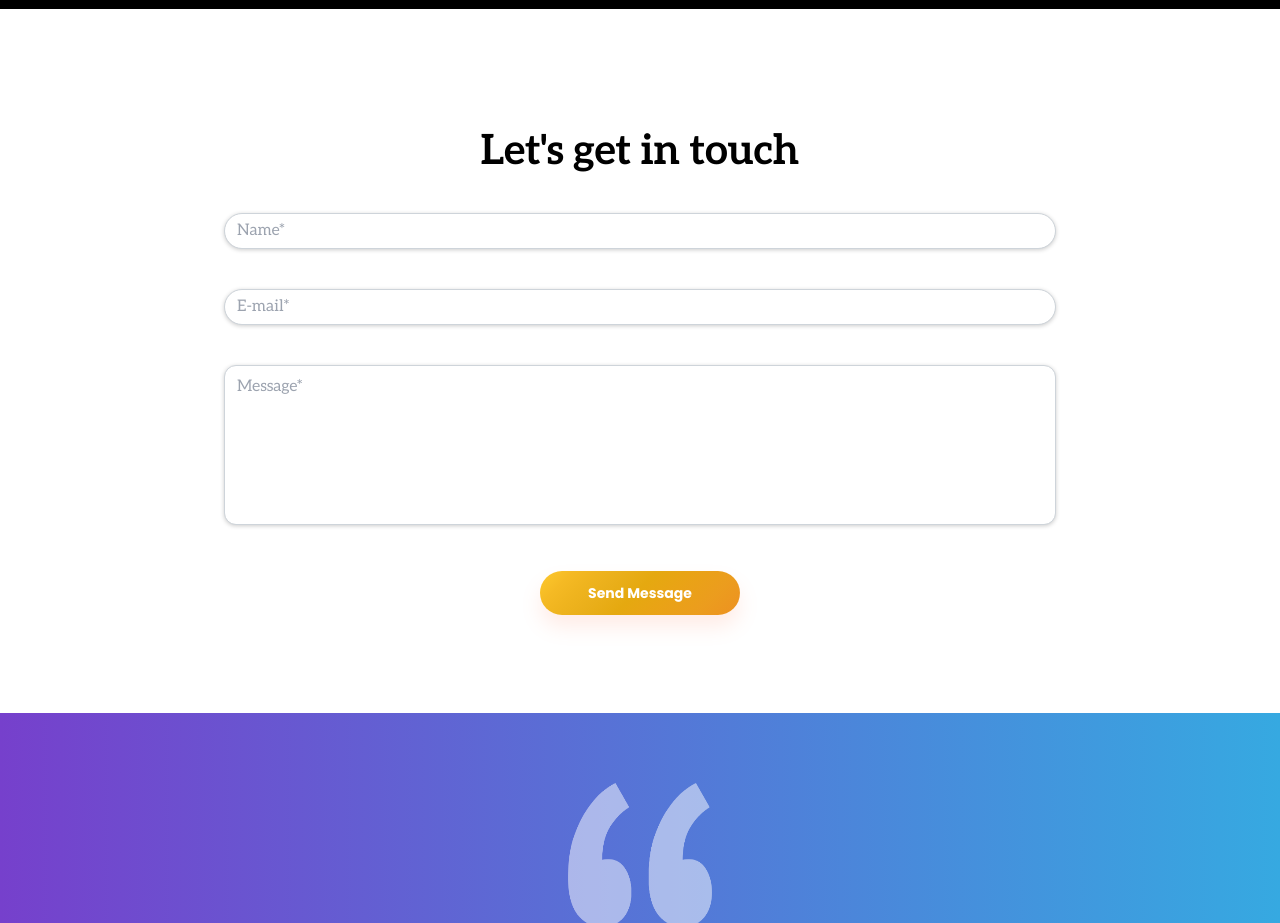
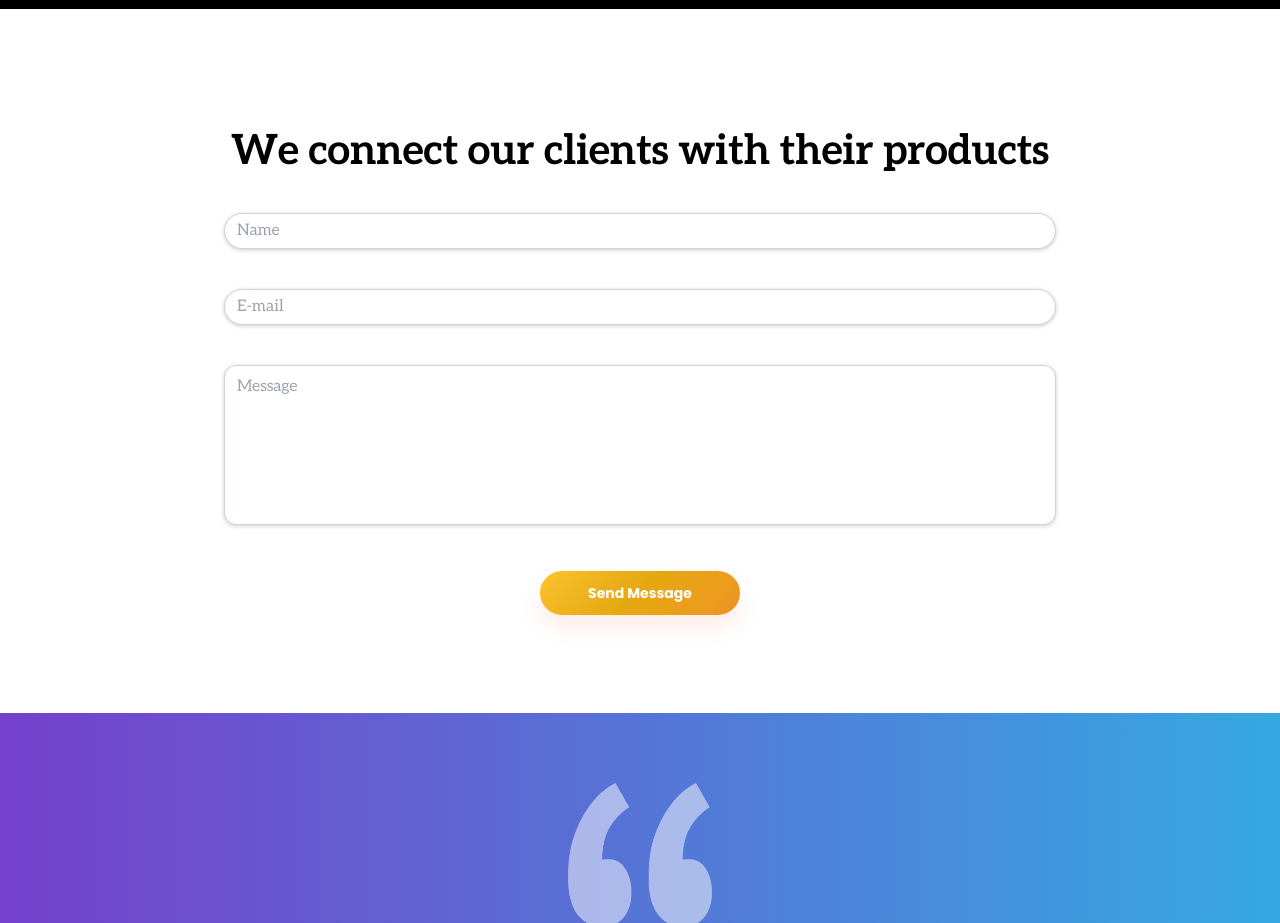
Before and after one commit to ignacioLiotti/test-1441654, a Next.js app: page /nearshore-software-development in a window 1280 px wide. Shown: the part 3840-4763 px from the top of the page. Built offline with nearby package versions, Linux system fonts and the light colour scheme.

Commit message:
translated newshore contact form

```diff
--- a/components/NearshoreContactForm.jsx
+++ b/components/NearshoreContactForm.jsx
@@ -3,7 +3,7 @@
 import { faCheck, faXmark } from "@fortawesome/free-solid-svg-icons";
 import Boop from "./Boop";
 
-function ContactForm({title}) {
+function ContactForm({translation}) {
   const [validForm, setValidForm] = useState(true);
   const [errorSendingMessage, setErrorSendingMessage] = useState(false);
   const [messageSent, setMessageSent] = useState(false);
@@ -90,27 +90,27 @@
     <>
       {messageSent && (
         <div className="w-full h-full flex flex-col items-center">
-          <span className="text-4xl text-white font-bold font-open-sans my-24">Message sent!</span>
-          <span className="text-lg text-white font-bold font-open-sans mb-6">We will contact you soon</span>
+          <span className="text-4xl text-white font-bold font-open-sans my-24">{translation.form_sent}</span>
+          <span className="text-lg text-white font-bold font-open-sans mb-6">{translation.form_contact}</span>
           <button
             className="inline-block action-button-gradient py-2 px-6 sm:py-3 sm:px-12
               rounded-full cursor-pointer font-open-sans text-white text-xs sm:text-sm
               transition-all duration-300 ease-in-out"
             onClick={handleBackToHome}
           >
-            Back to Home
+            {translation.form_back}
           </button>
         </div>
       )}
       {!messageSent && (
         <>
-          <h2 className="font-aleo text-black text-center text-[2.6rem] font-semibold leading-[1.4] tracking-normal mt-4 mb-8 ">{title}</h2>
+          <h2 className="font-aleo text-black text-center text-[2.6rem] font-semibold leading-[1.4] tracking-normal mt-4 mb-8 ">{translation.title}</h2>
           <form action="#" onSubmit={handleSubmit} className="flex flex-col w-full">
             <div className="relative mb-4">
               <div className={`${(name.length > 0) ? 'block' : 'hidden'}`}>
                 <FontAwesomeIcon
                   icon={nameValid ? faCheck : faXmark}
-                  className={`${(nameValid) ? 'text-green-600' : 'text-red-700'}  text-xl absolute right-2 top-2`}
+                  className={`${(nameValid) ? 'text-green-600' : 'text-red-700'}  text-xl absolute right-4 top-2`}
                 />
               </div>
               <input
@@ -118,21 +118,21 @@
                 ref={nameInput}
                 onChange={handleNameInput}
                 type="text"
-                placeholder="Name*"
+                placeholder={translation.form_name}
                 className={`w-full h-9  px-3 text-base text-gray-placeholder bg-white bg-clip-padding
                 border border-gray-border rounded-3xl focus:ring focus:ring-icon-blue outline-none font-aleo contact-shadow
                 ${(nameValid || name.length === 0) ? 'focus:ring-icon-blue' : 'focus:ring-red-700 border-2 border-red-700'}
                 ${(nameValid) ? 'border-2 border-green-600' : ''}`}
               />
               <div className={`${(nameValid || name.length === 0) ? 'opacity-0' : 'opacity-100  text-black'} text-white text-sm pl-2 pt-1`}>
-                Name must be at least 5 characters long.
+                {translation.form_name_error}
               </div>
             </div>
             <div className="relative mb-4">
               <div className={`${(email.length > 0) ? 'block' : 'hidden'}`}>
                 <FontAwesomeIcon
                   icon={emailValid ? faCheck : faXmark}
-                  className={`${(emailValid) ? 'text-green-600' : 'text-red-700'}  text-xl absolute right-2 top-2`}
+                  className={`${(emailValid) ? 'text-green-600' : 'text-red-700'}  text-xl absolute right-4 top-2`}
                 />
               </div>
               <input
@@ -140,28 +140,28 @@
                 ref={emailInput}
                 onChange={handleEmailInput}
                 type="email"
-                placeholder="E-mail*"
+                placeholder={translation.form_email}
                 className={`w-full h-9  px-3 text-base text-gray-placeholder bg-white bg-clip-padding contact-shadow
                 border border-gray-border rounded-3xl focus:ring focus:ring-icon-blue outline-none font-aleo
                 ${(emailValid || email.length === 0) ? 'focus:ring-icon-blue' : 'focus:ring-red-700 border-2 border-red-700'}
                 ${(emailValid) ? 'border-2 border-green-600' : ''}`}
               />
               <div className={`${(emailValid || email.length === 0) ? 'opacity-0' : 'opacity-100 text-black'} text-white text-sm pl-2 pt-1`}>
-                Please enter a valid email with at least 10 characters long.
+                {translation.form_email_error}
               </div>
             </div>
             <div className="relative mb-4">
               <div className={`${(message.length > 0) ? 'block' : 'hidden'}`}>
                 <FontAwesomeIcon
                   icon={messageValid ? faCheck : faXmark}
-                  className={`${(messageValid) ? 'text-green-600' : 'text-red-700'}  text-xl absolute right-2 top-2`}
+                  className={`${(messageValid) ? 'text-green-600' : 'text-red-700'}  text-xl absolute right-4 top-2`}
                 />
               </div>
               <textarea
                 value={message}
                 ref={messageInput}
                 onChange={handleMessageInput}
-                placeholder="Message*"
+                placeholder={translation.form_message}
                 className={`w-full h-40 px-3 pt-2 pb-1 text-base text-gray-placeholder contact-shadow
               bg-white bg-clip-padding border border-gray-border rounded-xl
                 overflow-auto resize-none focus:ring focus:ring-icon-blue outline-none font-aleo
@@ -169,10 +169,10 @@
                 ${(messageValid) ? 'border-2 border-green-600' : ''}`}
               />
               <div className={`${(messageValid || message.length === 0) ? 'opacity-0' : 'opacity-100  text-black'} text-white text-sm pl-2 pt-1`}>
-                Message must be at least 10 characters long.
+                {translation.form_message_error}
               </div>
               {!validForm && (<div className={`${(validForm) ? 'opacity-0' : 'opacity-100 text-black'} text-white text-sm pl-2 pt-1`}>
-                Please check all the fields are complete and try again.
+              {translation.form_error}
               </div>)}
             </div>
             <div className="flex justify-center items-center">
@@ -183,7 +183,7 @@
                   transition-all duration-300 ease-in-out gold-gradient button-active"
                   type="submit"
                 >
-                  Send Message
+                  {translation.form_btn}
                 </button>
               </Boop>
             </div>
--- a/pages/nearshore-software-development.js
+++ b/pages/nearshore-software-development.js
@@ -435,7 +435,7 @@
             data-aos-once
           >
               <ContactForm
-                title={translation.get_in_touch_section.form_title}
+                translation={translation.get_in_touch_section}
               />
           </div>
         </div>
--- a/public/i18n/En_en.js
+++ b/public/i18n/En_en.js
@@ -569,7 +569,17 @@
       second_card:"However, sometimes the budget or time frames are tight, or the company might simply need a full-time remote talent to do a specific job. In this case, staffing-as-a-service is the way to go in such a case.",
       third_card: " Devlights is capable of providing highly-skilled specialists short-term and long-term IT staffing projects built to your specification and for a fraction of the cost.",
       form_title: "Let's get in touch",
-      form_btn: "Send Message"
+      form_name: "Name",
+      form_name_error: "Name must be at least 5 characters long.",
+      form_email: "E-mail",
+      form_email_error: "Please enter a valid email with at least 10 characters long.",
+      form_message: "Message",
+      form_message_error: "Message must be at least 10 characters long.",
+      form_btn: "Send Message",
+      form_error: "Please check all the fields are complete and try again.",
+      form_sent: "Message sent!",
+      form_contact: "We will contact you soon",
+      form_back: "Back to Home",
     },
     our_clients_section: {
       title: "What our clients say about us"
--- a/public/i18n/Es_es.js
+++ b/public/i18n/Es_es.js
@@ -507,7 +507,17 @@
       second_card:"However, sometimes the budget or time frames are tight, or the company might simply need a full-time remote talent to do a specific job. In this case, staffing-as-a-service is the way to go in such a case.",
       third_card: " Devlights is capable of providing highly-skilled specialists short-term and long-term IT staffing projects built to your specification and for a fraction of the cost.",
       form_title: "Pongamosnos en contacto.",
-      form_btn: "Enviar Mensaje"
+      form_name: "Nombre",
+      form_name_error: "El nombre debe tener por lo menos 5 caracteres.",
+      form_email: "E-mail",
+      form_email_error: "Por favor ingrese un E-mail valido de por lo menos 10 caracteres.",
+      form_message: "Mensaje",
+      form_message_error: "El mensaje debe tener por lo menos 10 caracteres.",
+      form_btn: "Enviar Mensaje",
+      form_error: "Por favor revise que todos los campos esten completados e intente de nuevo.",
+      form_sent: "Mensaje enviado!",
+      form_contact: "Te contactaremos en la inmediatez",
+      form_back: "Volver a Inicio",
     },
     our_clients_section: {
       title: "Lo que nuestros clientes dicen de nosotros."
```
